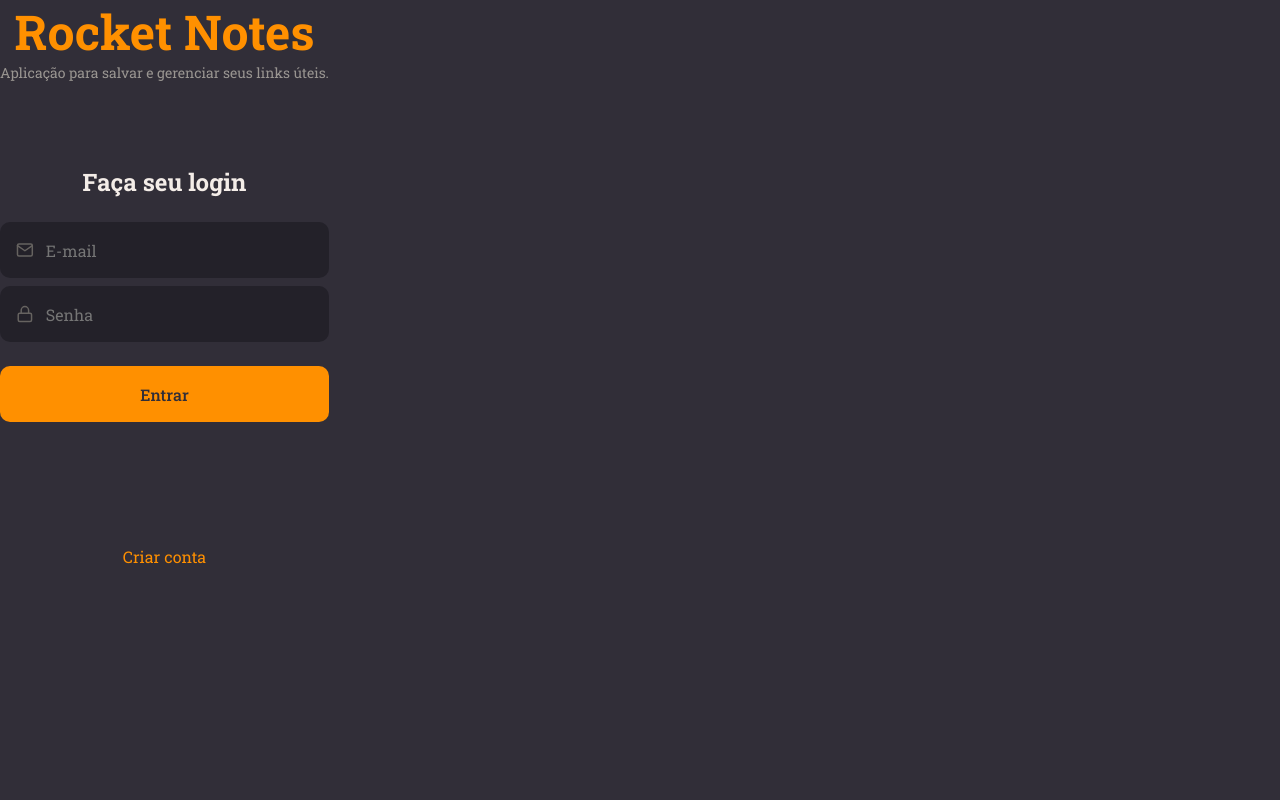
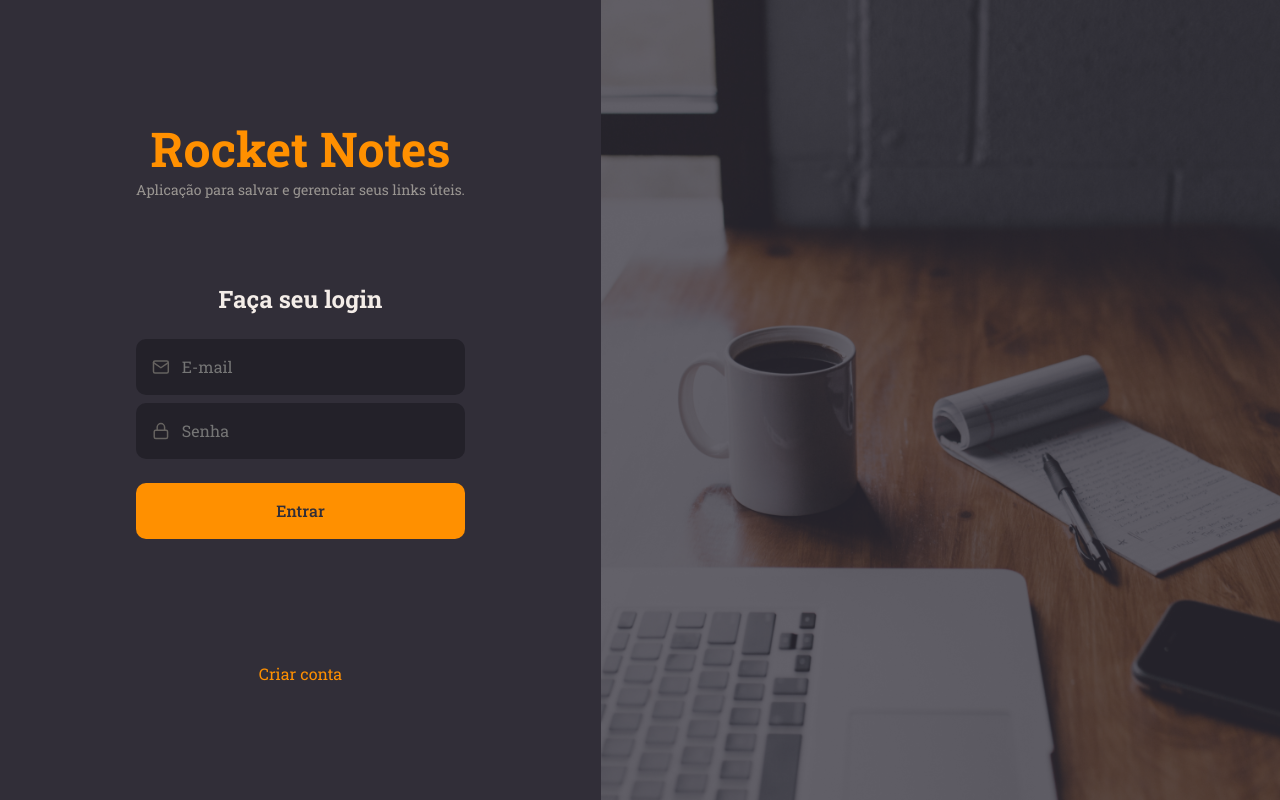
Before and after one commit to JMonteiroh/RocketNotes, a React (Vite) app: page / in a window 1280 px wide. Built offline with nearby package versions, Linux system fonts and the light colour scheme.

Commit message:
background img and finish sign in

```diff
--- a/src/pages/SignIn/index.jsx
+++ b/src/pages/SignIn/index.jsx
@@ -3,7 +3,7 @@
 
 import { FiLogIn, FiMail, FiLock } from 'react-icons/fi'
 
-import { Container, Form } from "./styles";
+import { Background, Container, Form } from "./styles";
 
 export function SignIn() {
 
@@ -34,6 +34,7 @@
 
 
       </Form>
+      <Background />
     </Container>
   );
 
--- a/src/pages/SignIn/styles.js
+++ b/src/pages/SignIn/styles.js
@@ -1,14 +1,15 @@
 import styled from "styled-components";
+import backgroundImg from '../../assets/background.png'
 
 export const Container = styled.div`
-  width: 100%;
+  height: 100vh;
 
   display: flex;
   align-items: stretch;
 `;
 
 export const Form = styled.form`
-  padding: 0;
+  padding: 0 136px ;
 
   display: flex;
   flex-direction: column;
@@ -42,3 +43,10 @@
   }
 
 `;
+
+export const Background = styled.div`
+  flex: 1;
+  background: url(${backgroundImg}) no-repeat center/cover;
+  opacity: 25%;
+
+`;
```
Also changed, not shown: src/assets/background.png (added).
